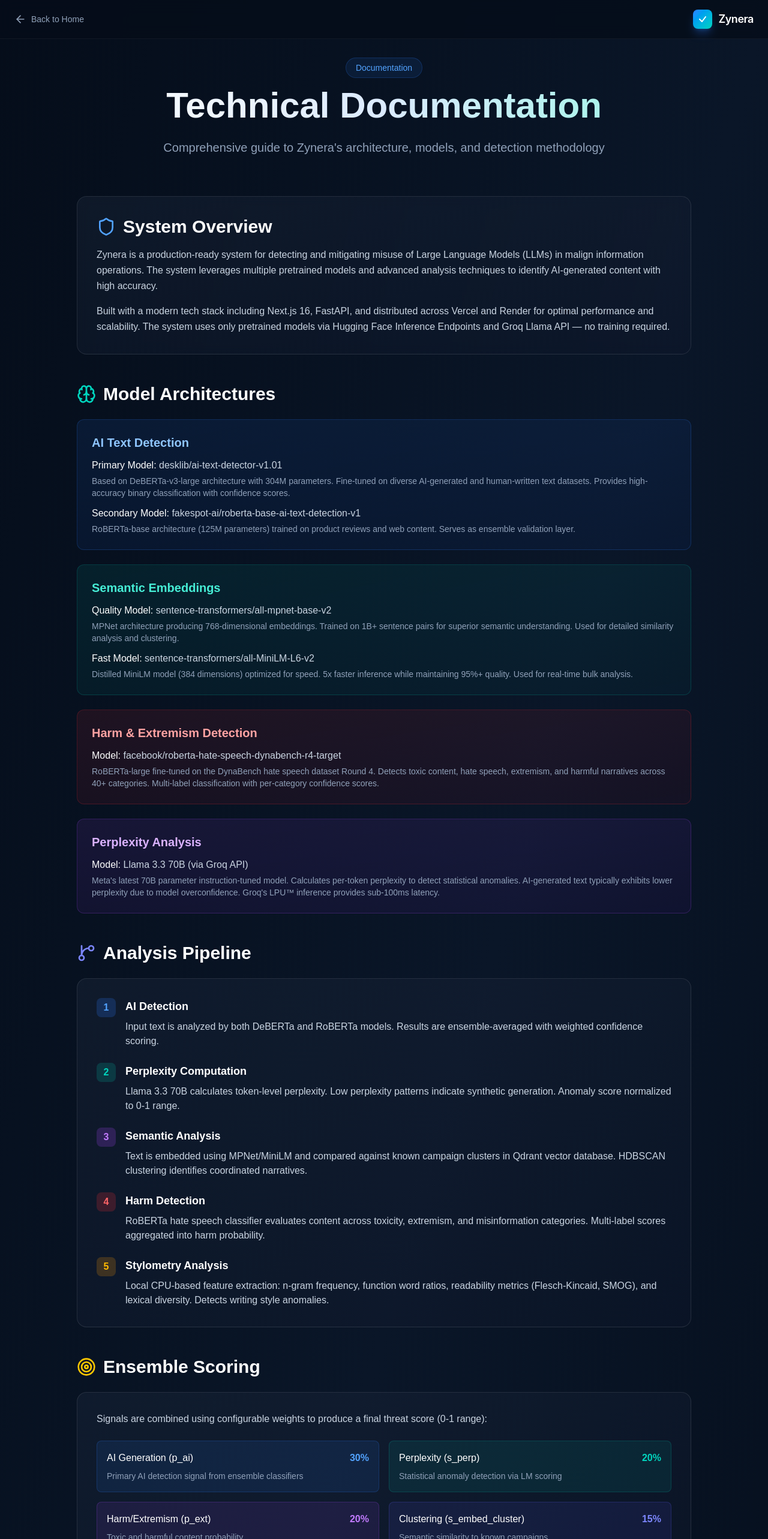
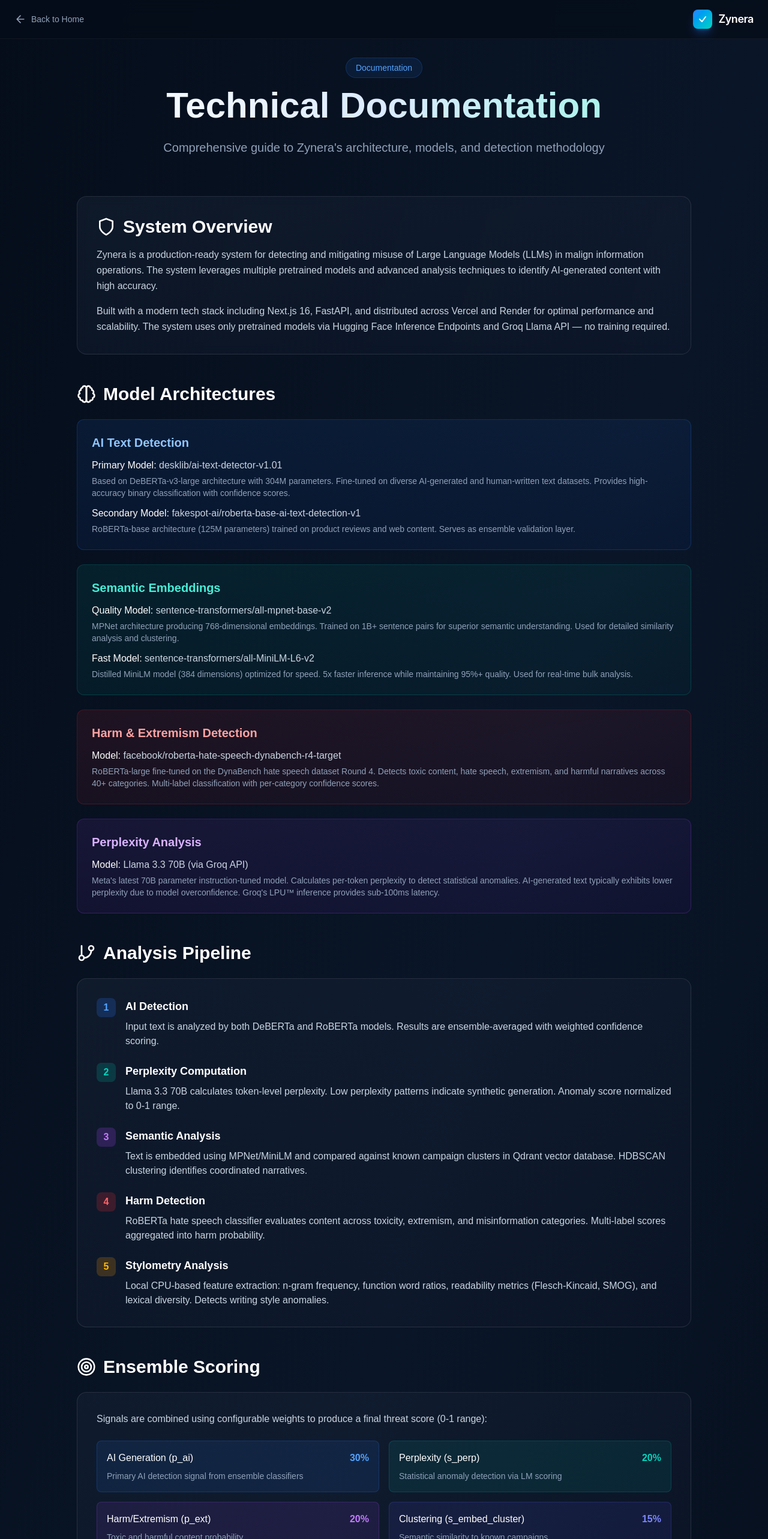
Before and after one commit to Anamitra-Sarkar/security, a Next.js app in the folder frontend/: page /docs in a window 1280 px wide. Shown: the top 2566 px of the page at 60% size. Built offline with nearby package versions, Linux system fonts and the light colour scheme.

Commit message:
Fix docs page - remove lucide-react dependency and use custom SVG icons

```diff
--- a/frontend/app/docs/page.tsx
+++ b/frontend/app/docs/page.tsx
@@ -2,7 +2,57 @@
 
 import { motion } from "framer-motion";
 import Link from "next/link";
-import { ArrowLeft, Shield, Brain, Database, Zap, Target, GitBranch } from "lucide-react";
+
+// Custom SVG Icons
+const ArrowLeft = () => (
+  <svg width="20" height="20" viewBox="0 0 24 24" fill="none" stroke="currentColor" strokeWidth="2" strokeLinecap="round" strokeLinejoin="round">
+    <path d="M19 12H5M12 19l-7-7 7-7"/>
+  </svg>
+);
+
+const Shield = () => (
+  <svg width="32" height="32" viewBox="0 0 24 24" fill="none" stroke="currentColor" strokeWidth="2" strokeLinecap="round" strokeLinejoin="round">
+    <path d="M12 22s8-4 8-10V5l-8-3-8 3v7c0 6 8 10 8 10z"/>
+  </svg>
+);
+
+const Brain = () => (
+  <svg width="32" height="32" viewBox="0 0 24 24" fill="none" stroke="currentColor" strokeWidth="2" strokeLinecap="round" strokeLinejoin="round">
+    <path d="M9.5 2A2.5 2.5 0 0 1 12 4.5v15a2.5 2.5 0 0 1-4.96.44 2.5 2.5 0 0 1-2.96-3.08 3 3 0 0 1-.34-5.58 2.5 2.5 0 0 1 1.32-4.24 2.5 2.5 0 0 1 1.98-3A2.5 2.5 0 0 1 9.5 2Z"/>
+    <path d="M14.5 2A2.5 2.5 0 0 0 12 4.5v15a2.5 2.5 0 0 0 4.96.44 2.5 2.5 0 0 0 2.96-3.08 3 3 0 0 0 .34-5.58 2.5 2.5 0 0 0-1.32-4.24 2.5 2.5 0 0 0-1.98-3A2.5 2.5 0 0 0 14.5 2Z"/>
+  </svg>
+);
+
+const Database = () => (
+  <svg width="32" height="32" viewBox="0 0 24 24" fill="none" stroke="currentColor" strokeWidth="2" strokeLinecap="round" strokeLinejoin="round">
+    <ellipse cx="12" cy="5" rx="9" ry="3"/>
+    <path d="M21 12c0 1.66-4 3-9 3s-9-1.34-9-3"/>
+    <path d="M3 5v14c0 1.66 4 3 9 3s9-1.34 9-3V5"/>
+  </svg>
+);
+
+const Zap = () => (
+  <svg width="32" height="32" viewBox="0 0 24 24" fill="none" stroke="currentColor" strokeWidth="2" strokeLinecap="round" strokeLinejoin="round">
+    <polygon points="13 2 3 14 12 14 11 22 21 10 12 10 13 2"/>
+  </svg>
+);
+
+const Target = () => (
+  <svg width="32" height="32" viewBox="0 0 24 24" fill="none" stroke="currentColor" strokeWidth="2" strokeLinecap="round" strokeLinejoin="round">
+    <circle cx="12" cy="12" r="10"/>
+    <circle cx="12" cy="12" r="6"/>
+    <circle cx="12" cy="12" r="2"/>
+  </svg>
+);
+
+const GitBranch = () => (
+  <svg width="32" height="32" viewBox="0 0 24 24" fill="none" stroke="currentColor" strokeWidth="2" strokeLinecap="round" strokeLinejoin="round">
+    <line x1="6" y1="3" x2="6" y2="15"/>
+    <circle cx="18" cy="6" r="3"/>
+    <circle cx="6" cy="18" r="3"/>
+    <path d="M18 9a9 9 0 0 1-9 9"/>
+  </svg>
+);
 
 export default function DocsPage() {
   return (
@@ -19,7 +69,7 @@
             href="/"
             className="flex items-center gap-2 text-slate-400 hover:text-white transition-colors duration-200"
           >
-            <ArrowLeft className="w-5 h-5" />
+            <ArrowLeft />
             <span className="text-sm font-medium">Back to Home</span>
           </Link>
           <div className="flex items-center gap-2.5">
@@ -70,7 +120,7 @@
             className="mb-12 p-8 rounded-2xl bg-gradient-to-br from-slate-800/40 to-slate-900/40 border border-white/10 backdrop-blur-sm"
           >
             <h2 className="text-3xl font-bold mb-4 flex items-center gap-3">
-              <Shield className="w-8 h-8 text-blue-400" />
+              <Shield />
               System Overview
             </h2>
             <p className="text-slate-300 leading-relaxed mb-4">
@@ -89,7 +139,7 @@
             className="mb-12"
           >
             <h2 className="text-3xl font-bold mb-6 flex items-center gap-3">
-              <Brain className="w-8 h-8 text-teal-400" />
+              <Brain />
               Model Architectures
             </h2>
             <div className="grid gap-6">
@@ -151,7 +201,7 @@
             className="mb-12"
           >
             <h2 className="text-3xl font-bold mb-6 flex items-center gap-3">
-              <GitBranch className="w-8 h-8 text-indigo-400" />
+              <GitBranch />
               Analysis Pipeline
             </h2>
             <div className="p-8 rounded-2xl bg-gradient-to-br from-slate-800/40 to-slate-900/40 border border-white/10">
@@ -203,7 +253,7 @@
             className="mb-12"
           >
             <h2 className="text-3xl font-bold mb-6 flex items-center gap-3">
-              <Target className="w-8 h-8 text-yellow-400" />
+              <Target />
               Ensemble Scoring
             </h2>
             <div className="p-8 rounded-2xl bg-gradient-to-br from-slate-800/40 to-slate-900/40 border border-white/10">
@@ -268,7 +318,7 @@
             className="mb-12"
           >
             <h2 className="text-3xl font-bold mb-6 flex items-center gap-3">
-              <Database className="w-8 h-8 text-green-400" />
+              <Database />
               Infrastructure Stack
             </h2>
             <div className="grid md:grid-cols-2 gap-6">
@@ -367,7 +417,7 @@
             className="mb-12"
           >
             <h2 className="text-3xl font-bold mb-6 flex items-center gap-3">
-              <Zap className="w-8 h-8 text-orange-400" />
+              <Zap />
               API Reference
             </h2>
             <div className="space-y-4">
```
